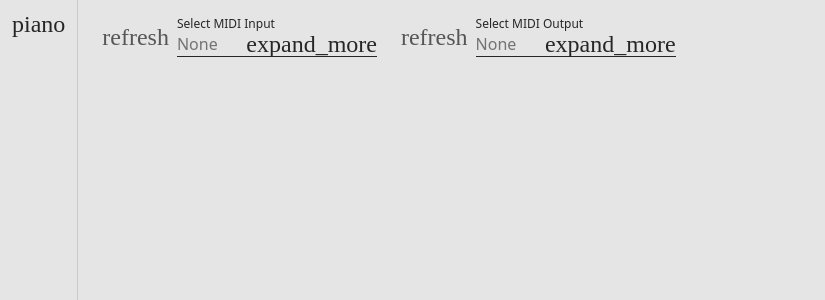
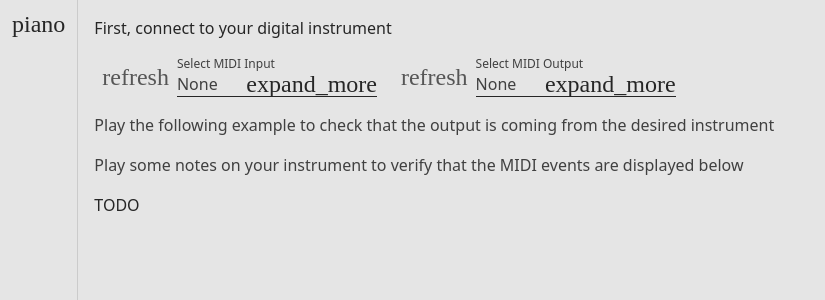
Before and after one commit to rucub100/midirc, a Vue app: page / in a window 1280 px wide. Shown: the top 300 px of the page, without its empty margins (0-825 px from the left). Built offline with nearby package versions, Linux system fonts and the light colour scheme; a web font is replaced by a local one.

Commit message:
feat: add more css variables for text

```diff
--- a/src/components/common/Select.vue
+++ b/src/components/common/Select.vue
@@ -49,25 +49,23 @@ onUnmounted(() => {
 </script>
 
 <template>
-    <div class="flex w-[200px] border-b relative" :class="{ 'text-[var(--color-text-muted)]': disabled }"
-        ref="dropdownRef">
-        <button class="flex flex-row items-end w-full" :class="{ 'cursor-pointer': !disabled }" @click="toggleMenu"
+    <div class="flex w-[200px] border-b relative" ref="dropdownRef">
+        <button class="flex flex-row items-end w-full"
+            :class="{ 'cursor-pointer': !disabled, 'text-[var(--color-text-muted)]': disabled }" @click="toggleMenu"
             :disabled="disabled">
-            <label v-if="label.length > 0" class="absolute text-xs top-0" :class="{ 'cursor-pointer': !disabled }">{{
-                label }}</label>
+            <label v-if="label.length > 0" class="absolute text-xs top-0"
+                :class="{ 'cursor-pointer': !disabled, 'text-[var(--color-text-muted)]': !disabled, 'text-[var(--color-text-disabled)]': disabled }">{{
+                    label }}</label>
             <div class="mr-auto overflow-hidden text-ellipsis whitespace-nowrap"
                 :class="{ 'pt-4': label.length > 0, 'text-[var(--color-text-muted)]': !model }">
                 {{ valueLabel }}
             </div>
             <span class="material-symbols-sharp">expand_more</span>
         </button>
-        <menu v-if="isMenuOpen" class="flex flex-col w-max absolute top-[calc(100%+10px)] left-0 border select-none">
-            <li
-                class="px-2 py-1 cursor-not-allowed border-b border-[var(--color-outline)] text-[var(--color-text-muted)]">
-                None</li>
+        <menu v-if="isMenuOpen"
+            class="flex flex-col w-max z-10 bg-[var(--color-background)] absolute top-[calc(100%+10px)] left-0 border">
             <li v-for="option in options" :key="option.value"
-                class="px-2 py-1 cursor-pointer hover:bg-[var(--color-hover)]"
-                :class="{ 'bg-[var(--color-active)]': model === option.value }" @click="update(option.value)">{{
+                class="px-2 py-1 cursor-pointer hover:bg-[var(--color-hover)]" @click="update(option.value)">{{
                     option.label }}</li>
         </menu>
     </div>
--- a/src/styles.css
+++ b/src/styles.css
@@ -12,7 +12,8 @@
     --color-background-bright: light-dark(var(--color-neutral-100), var(--color-neutral-700));
     --color-container: light-dark(var(--color-neutral-400), var(--color-neutral-600));
     --color-text: light-dark(var(--color-neutral-800), var(--color-neutral-200));
-    --color-text-muted: var(--color-neutral-500);
+    --color-text-disabled: var(--color-neutral-500);
+    --color-text-muted: light-dark(var(--color-neutral-700), var(--color-neutral-400));
     --color-hover: rgba(127, 127, 127, 0.25);
     --color-active: rgba(127, 127, 127, 0.5);
     --color-outline: rgba(127, 127, 127, 0.75);
--- a/src/views/MidiMonitor.vue
+++ b/src/views/MidiMonitor.vue
@@ -4,10 +4,18 @@ import MidiOutputSelector from '../components/MidiOutputSelector.vue';
 </script>
 
 <template>
-    <div class="flex flex-col">
-        <div class="flex flex-row items-center p-4 gap-4">
+    <div class="flex flex-col p-4 gap-4">
+        <h1>First, connect to your digital instrument</h1>
+        <div class="flex flex-row items-center gap-4">
             <MidiInputSelector></MidiInputSelector>
             <MidiOutputSelector></MidiOutputSelector>
         </div>
+        <h1 class="text-[var(--color-text-muted)]">Play the following example to check that the output is coming
+            from
+            the desired instrument
+        </h1>
+        <h1 class="text-[var(--color-text-muted)]">Play some notes on your instrument to verify that the MIDI events are
+            displayed below</h1>
+        <p>TODO</p>
     </div>
 </template>
```
